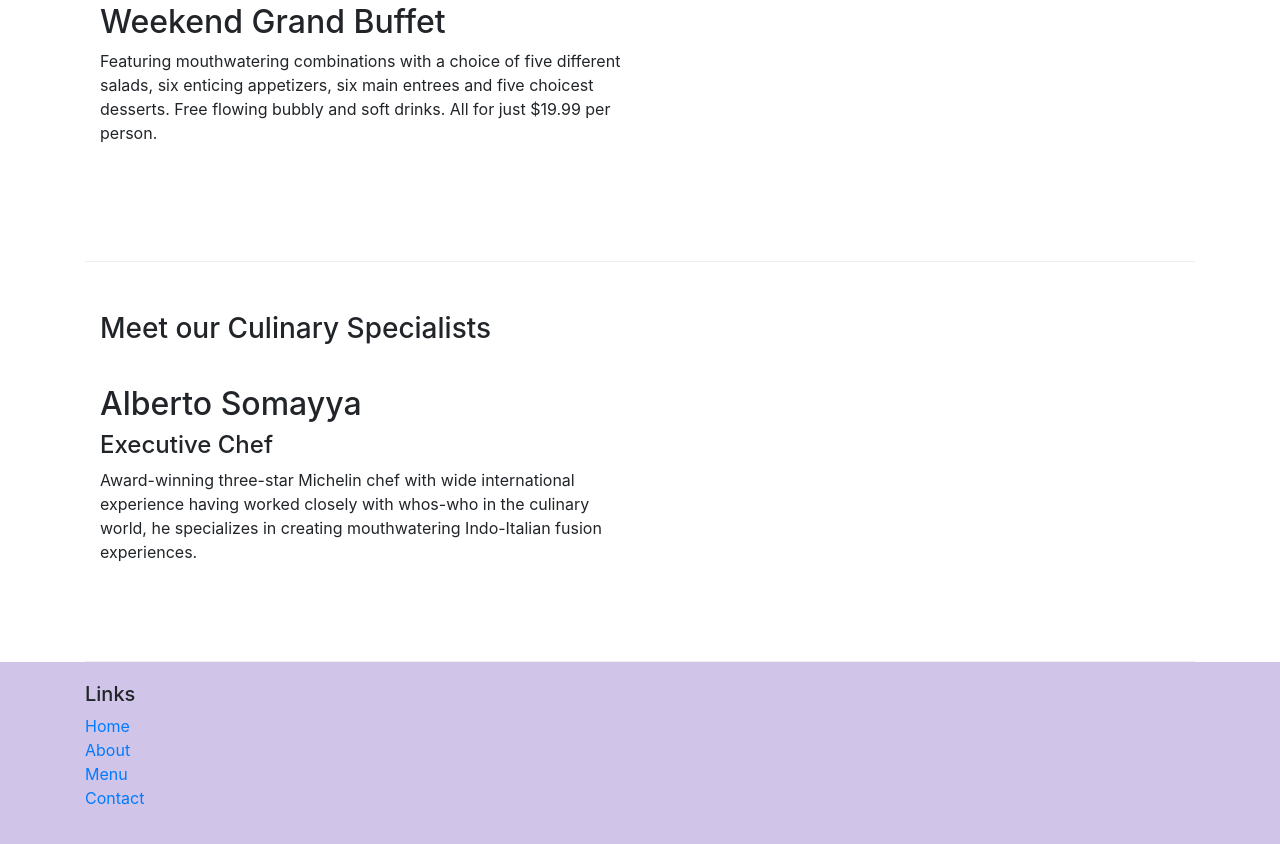
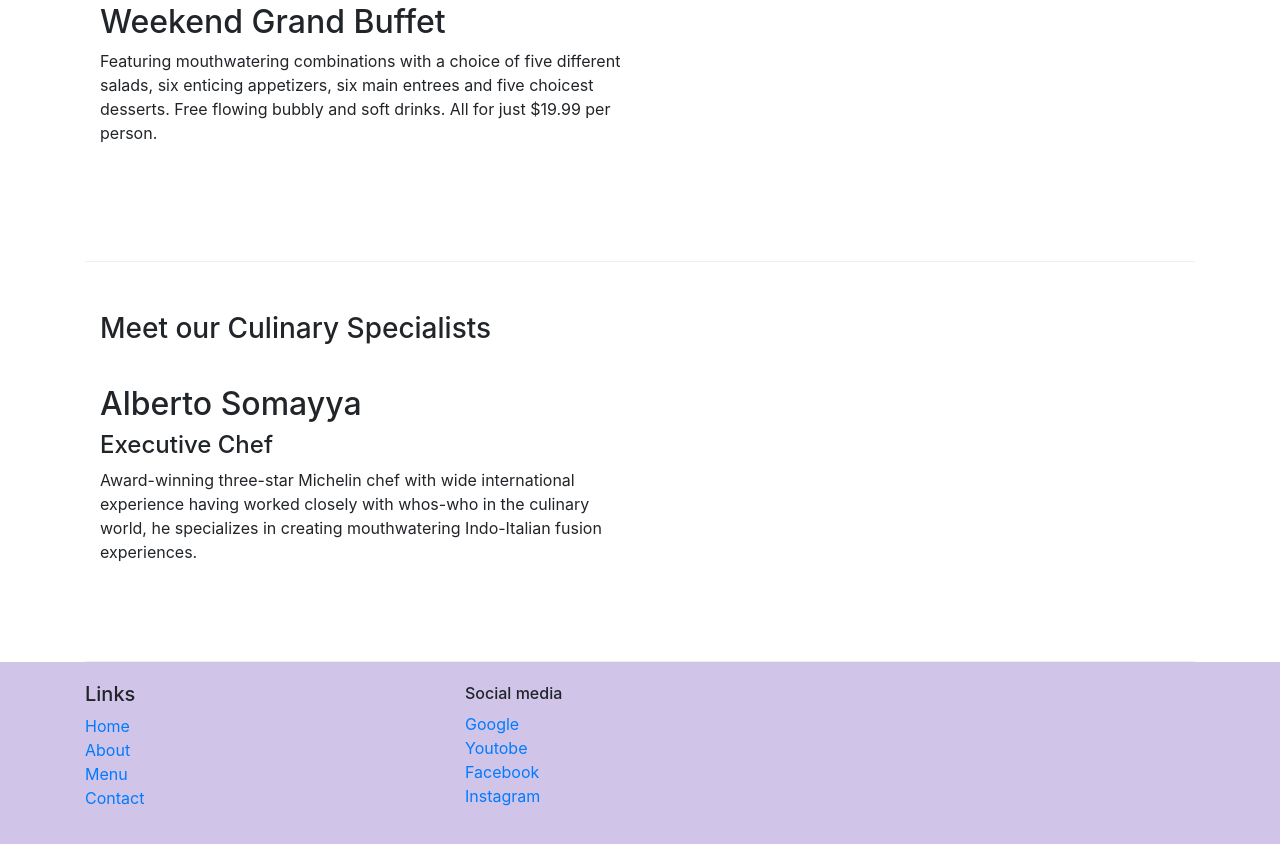
Before and after one commit to nguyentuyetnhi/tuyetnhi.github.io, a website: page index.html in a window 1280 px wide. Shown: the part 822-1666 px from the top of the page. Drawn offline with nearby package versions, Linux system fonts and the light colour scheme.

Commit message:
Update index.html

```diff
--- a/index.html
+++ b/index.html
@@ -65,7 +65,14 @@
                         <li><a href="#">Menu</a></li>
                         <li><a href="#">Contact</a></li>
                     </ul>
+
                 </div>
                 <div class="col-12 col-sm-4 align-self-center">
-                    <!-- Add your social media links or content here -->
+                    <h6>Social media</h6>
+                    <ul class="list-unstyled"> <!-- hiển thị kiểu danh sách -->
+                        <li><a href="#">Google</a></li>
+                        <li><a href="#">Youtobe</a></li>
+                        <li><a href="#">Facebook</a></li>
+                        <li><a href="#">Instagram</a></li>
+                    </ul>
                 </div>
```
